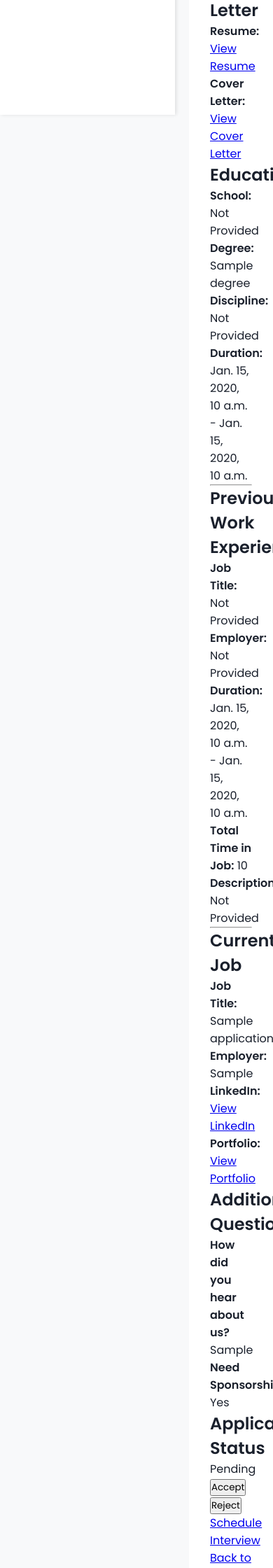
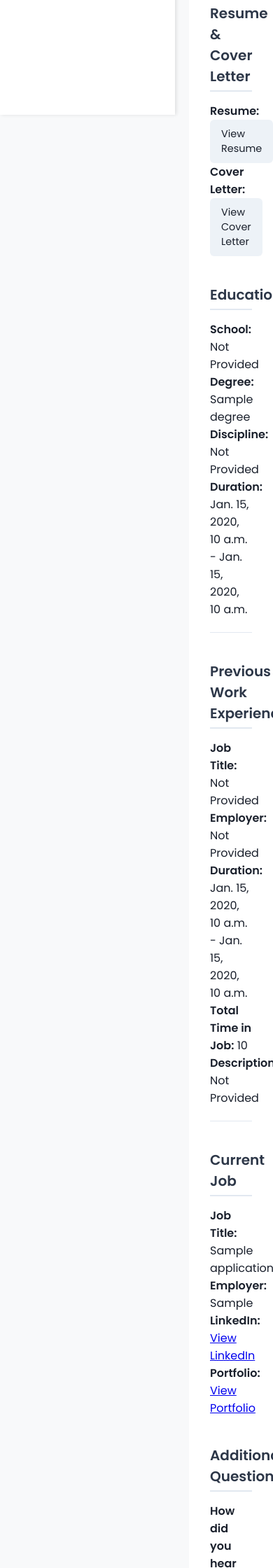
Before and after one commit to nehirevlimoglu/shrek-donkey, a Django app: template tutorials/templates/applicant_profile.html in a window 390 px wide. Shown: the part 680-2920 px from the top of the page at 70% size. Run offline with Django 4.2, Linux system fonts and the light colour scheme; the template is opened without the code that fills it: most values are stand-ins (such as "Sample title", 1, 10 or a date in 2020).

Commit message:
front end

```diff
--- a/static/css/applicant_profile.css
+++ b/static/css/applicant_profile.css
@@ -1,66 +1,171 @@
+/* applicant_profile.css */
+
+/* Base layout */
+body {
+    font-family: 'Poppins', sans-serif;
+    background-color: #f8f9fa;
+    color: #1a202c;
+    margin: 0;
+    padding: 0;
+    min-height: 100vh;
+    overflow-y: auto;
+}
+
+.applicant-profile-container {
+    max-width: 900px;
+    margin: 40px auto;
+    padding: 20px;
+    background-color: #ffffff;
+    border-radius: 12px;
+    box-shadow: 0 2px 10px rgba(0, 0, 0, 0.05);
+}
+
+/* Headings */
+h1 {
+    font-size: 2rem;
+    margin-bottom: 30px;
+    color: #2d3748;
+    text-align: center;
+}
+
+h2 {
+    font-size: 1.25rem;
+    margin-bottom: 15px;
+    color: #2d3748;
+    border-bottom: 2px solid #e2e8f0;
+    padding-bottom: 5px;
+}
+
+/* Section styling */
+.section {
+    margin-bottom: 40px;
+}
+
+/* Blocks */
+.education-block,
+.work-block {
+    margin-bottom: 20px;
+}
+
+hr {
+    border: 0;
+    border-top: 1px solid #e2e8f0;
+    margin: 20px 0;
+}
+
+/* Buttons */
+.btn-view,
+.btn-primary,
+.btn-secondary,
+.btn-accept,
+.btn-reject {
+    display: inline-block;
+    padding: 10px 16px;
+    font-size: 0.9rem;
+    border-radius: 6px;
+    text-decoration: none;
+    font-weight: 500;
+    transition: background-color 0.3s ease;
+    border: none;
+    cursor: pointer;
+}
+
+.btn-view {
+    background-color: #edf2f7;
+    color: #1a202c;
+}
+
+.btn-primary {
+    background-color: #1a73e8;
+    color: white;
+}
+
+.btn-primary:hover {
+    background-color: #1558b5;
+}
+
+.btn-secondary {
+    background-color: #e2e8f0;
+    color: #1a202c;
+}
+
+.btn-secondary:hover {
+    background-color: #cbd5e0;
+}
+
+.btn-accept {
+    background-color: #38a169;
+    color: white;
+}
+
+.btn-accept:hover {
+    background-color: #2f855a;
+}
+
+.btn-reject {
+    background-color: #e53e3e;
+    color: white;
+}
+
+.btn-reject:hover {
+    background-color: #c53030;
+}
+
+/* Chips for status */
+.status-chip {
+    margin: 10px 0 20px;
+}
+
+.chip {
+    padding: 8px 14px;
+    border-radius: 16px;
+    font-weight: 600;
+    font-size: 0.875rem;
+}
+
+.chip-accepted {
+    background-color: #d1fae5;
+    color: #065f46;
+}
+
+.chip-rejected {
+    background-color: #fee2e2;
+    color: #b91c1c;
+}
+
+.chip-pending {
+    background-color: #ebf8ff;
+    color: #2b6cb0;
+}
+
+/* Confirmation modal */
 .confirmation-modal {
-    display: none;
     position: fixed;
-    inset: 0;
-    background-color: rgba(0, 0, 0, 0.45);
-    z-index: 1000;
-
+    top: 0;
+    left: 0;
+    width: 100%;
+    height: 100%;
+    background-color: rgba(0,0,0,0.4);
     display: flex;
     align-items: center;
     justify-content: center;
+    z-index: 1000;
 }
 
 .confirmation-content {
-    background-color: #ffffff;
-    padding: 20px 24px;
-    max-width: 360px;
-    width: 90%;
-    border-radius: 10px;
+    background-color: white;
+    padding: 30px;
+    border-radius: 8px;
+    max-width: 400px;
+    width: 100%;
     text-align: center;
-    box-shadow: 0 10px 25px rgba(0, 0, 0, 0.25);
-    animation: fadeIn 0.2s ease-in-out;
+    box-shadow: 0 5px 15px rgba(0,0,0,0.1);
 }
 
 .confirmation-content h2 {
-    font-size: 1.25rem;
     margin-bottom: 10px;
 }
 
-.confirmation-content p {
-    font-size: 0.95rem;
-    margin-bottom: 16px;
-    line-height: 1.4;
+.confirmation-content button {
+    margin: 10px;
 }
-
-.confirmation-content button {
-    padding: 8px 14px;
-    margin: 0 6px;
-    border: none;
-    border-radius: 6px;
-    font-size: 0.9rem;
-    cursor: pointer;
-    transition: background-color 0.2s ease-in-out;
-}
-
-#confirm-button {
-    background-color: #28a745;
-    color: white;
-}
-
-#confirm-button:hover {
-    background-color: #218838;
-}
-
-.confirmation-content button:last-child {
-    background-color: #dc3545;
-    color: white;
-}
-
-.confirmation-content button:last-child:hover {
-    background-color: #c82333;
-}
-
-@keyframes fadeIn {
-    from { opacity: 0; transform: scale(0.96); }
-    to { opacity: 1; transform: scale(1); }
-}
--- a/tutorials/templates/applicant_profile.html
+++ b/tutorials/templates/applicant_profile.html
@@ -5,17 +5,9 @@
 
 {% block extra_css %}
     <link rel="stylesheet" type="text/css" href="{% static 'css/applicant_profile.css' %}">
-    <style>
-        /* Ensure the page (body) is scrollable */
-        body {
-            min-height: 100vh;
-            overflow-y: auto;
-        }
-    </style>
 {% endblock %}
 
 {% block content %}
-<div class="applicant-profile-container">
 <h1>Applicant Profile</h1>
 
 <!-- Personal Details -->
@@ -147,7 +139,6 @@
 
     <a href="{% url 'employer_candidates' %}" class="btn-secondary">Back to Candidates</a>
 </section>
-</div>
 
 <!-- Confirmation Modal -->
 <div id="confirmation-modal" class="confirmation-modal" style="display: none;">
--- a/tutorials/templates/applicants_edit_profile.html
+++ b/tutorials/templates/applicants_edit_profile.html
@@ -12,7 +12,7 @@
 
     <!-- Top-left navigation button -->
     <div class="navigation">
-        <a href="{% url 'applicants-home-page' %}" class="button">← Back to Home</a>
+        <a href="{% url 'applicant_account' %}" class="button">← Back to Account</a>
     </div>
 
     <div class="container">
```
Also changed, not shown: static/css/applicants_account.css (+81 -40 lines), tutorials/templates/applicants_account.html (+5 -2 lines). Lines whose indentation alone changed are shown as unchanged.
